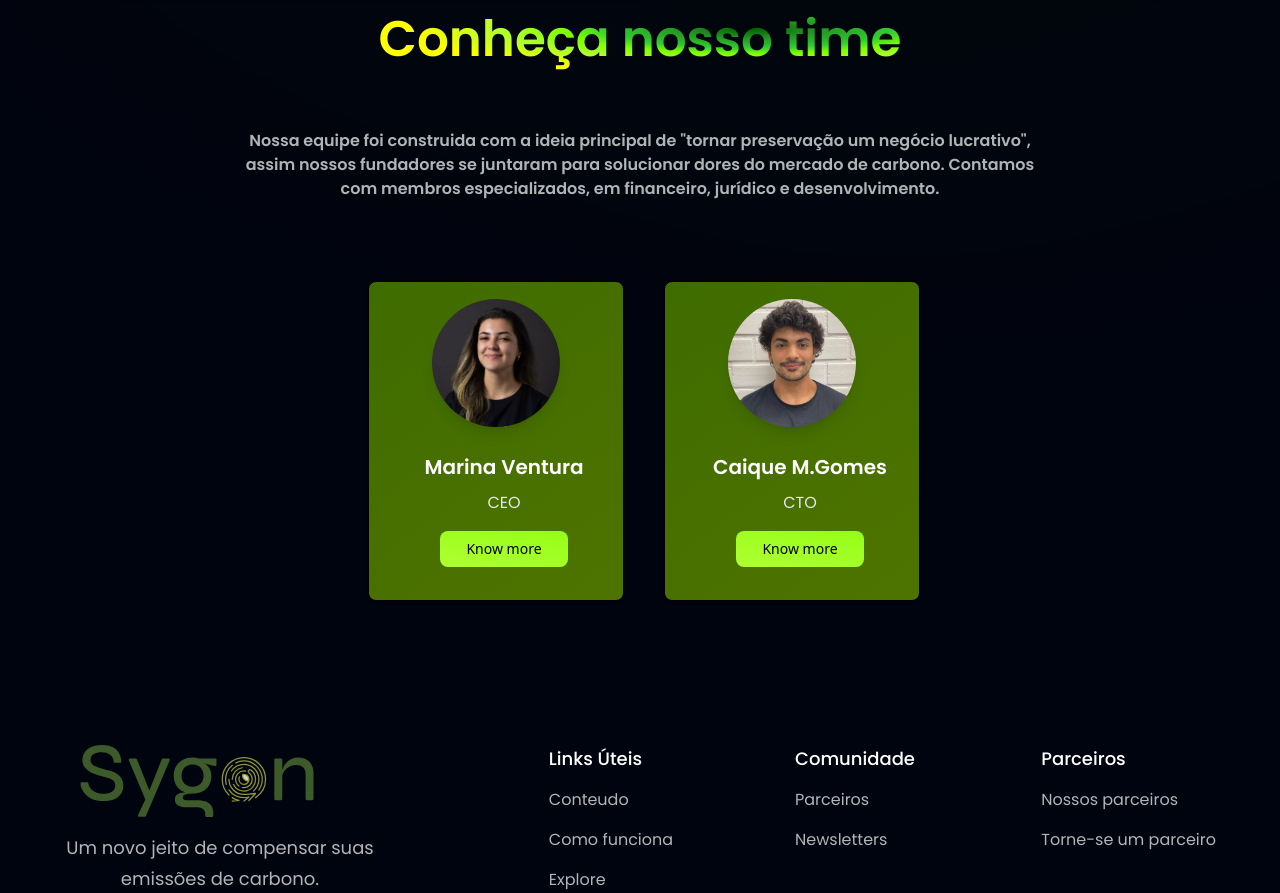
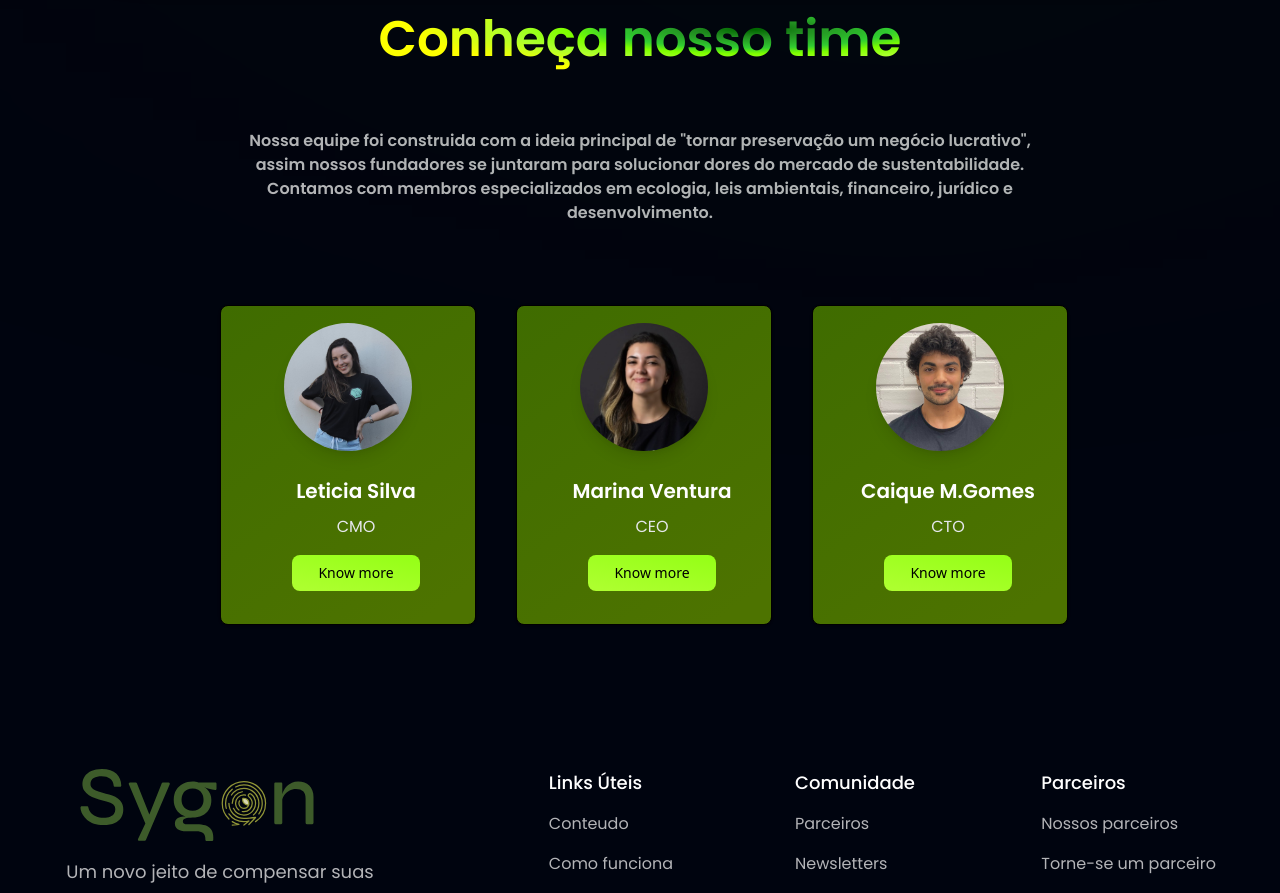
Before and after one commit to kiqsmg/Sygon, a React (Vite) app in the folder landingPage/Sygo_landingPage/: page / in a window 1280 px wide. Shown: the part 4080-4973 px from the top of the page. Built offline with nearby package versions, Linux system fonts and the light colour scheme.

Commit message:
Add the third player info into the team section and the constants index file

```diff
--- a/landingPage/Sygo_landingPage/src/components/Team.jsx
+++ b/landingPage/Sygo_landingPage/src/components/Team.jsx
@@ -16,8 +16,8 @@ const Team = () => (
     </div>
 
     <p className="font-poppins font-semibold text-dimWhite mb-10 text-center max-w-[800px] ">Nossa equipe foi construida com a ideia principal de "tornar preservação um negócio lucrativo",
-       assim nossos fundadores se juntaram para solucionar dores do mercado de carbono. Contamos com membros especializados,
-       em financeiro, jurídico e desenvolvimento.</p>
+       assim nossos fundadores se juntaram para solucionar dores do mercado de sustentabilidade. Contamos com membros especializados
+       em ecologia, leis ambientais, financeiro, jurídico e desenvolvimento.</p>
 
     <div className="flex flex-wrap justify-center w-full feedback-container relative z-[1] mt-10 ml-12 gap-20 sm:gap-0 ">
       {teamplayers.map((card) => <TeamCard key={card.id} {...card} />)}
--- a/landingPage/Sygo_landingPage/src/constants/index.js
+++ b/landingPage/Sygo_landingPage/src/constants/index.js
@@ -1,4 +1,4 @@
-import { teamplayer01, teamplayer02, instagram, tiktok, blockchain, shield, star, whatsapp, project01, project02  } from "../assets";
+import { teamplayer01, teamplayer02, teamplayer03, instagram, tiktok, blockchain, shield, star, whatsapp, project01, project02  } from "../assets";
 
 //basic plain data that can be changed by nonprogrammers
 
@@ -51,6 +51,13 @@ export const features = [
 ];
 
 export const teamplayers = [
+  {
+    id: "teamplayer-3",
+    img: teamplayer03,
+    name: "Leticia Silva",
+    title: "CMO",
+    link: "https://www.linkedin.com/in/leticia-alvesda-silva/",
+  },
   {
     id: "teamplayer-2",
     img: teamplayer02,
```
